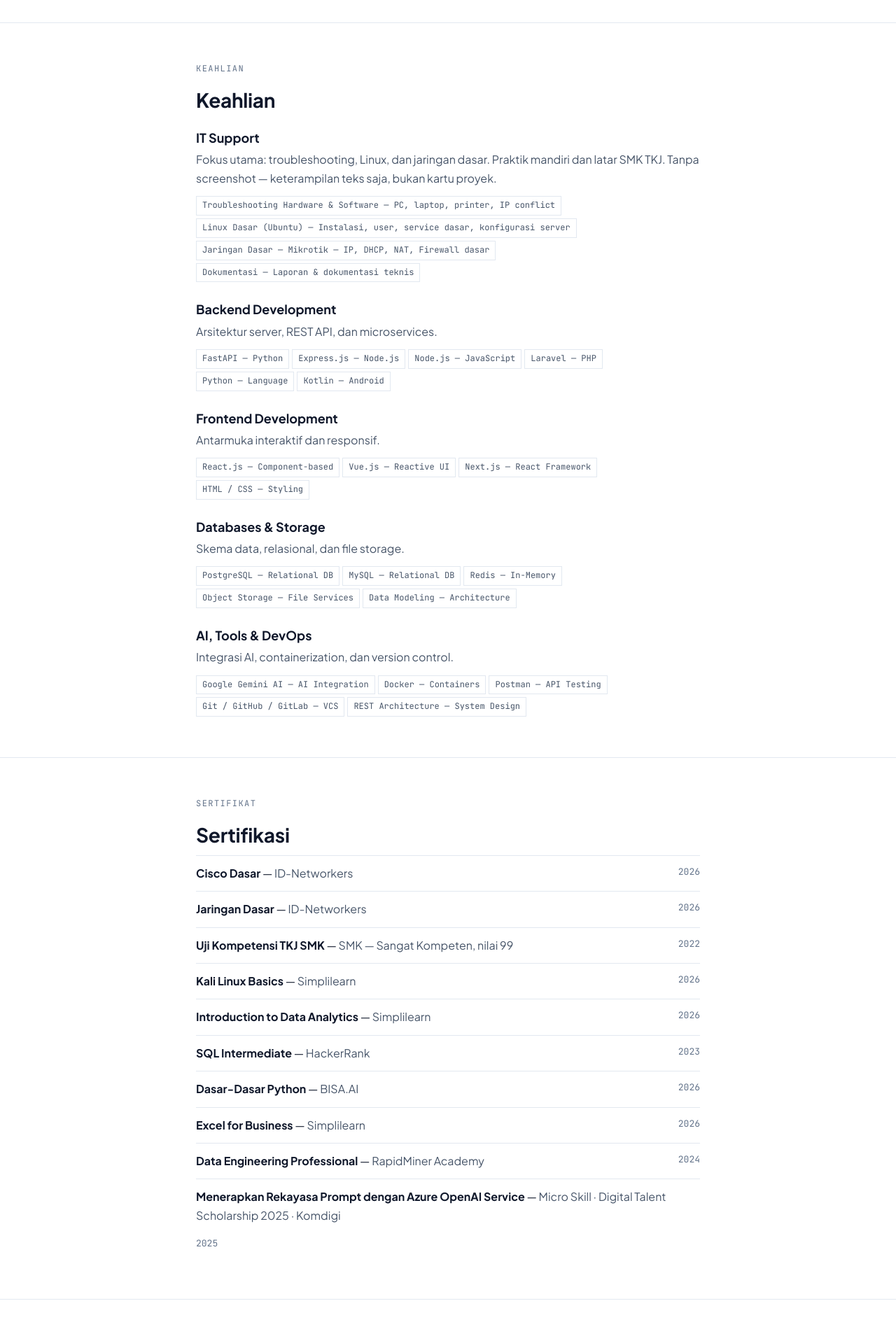
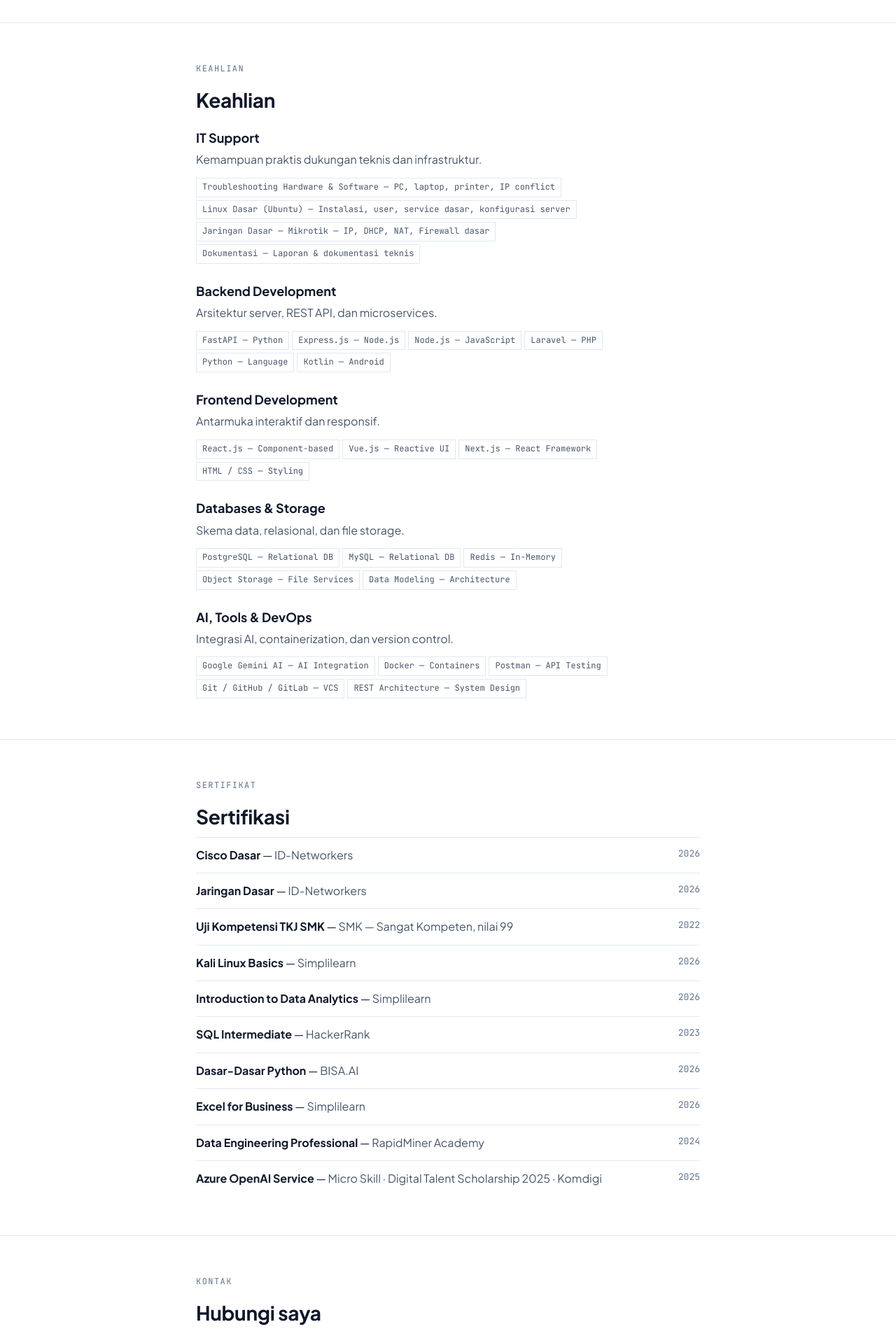
Before and after one commit to justajay224/web-portofolio, a React (Vite) app: page / in a window 1280 px wide. Shown: the part 4402-6311 px from the top of the page at 70% size. Built offline with nearby package versions, Linux system fonts and the light colour scheme.

Commit message:
fix: review round 3 - Cisco image, grid scope, CleanVid size, IT Support desc, Azure title

```diff
--- a/src/components/ProjectModal.jsx
+++ b/src/components/ProjectModal.jsx
@@ -16,8 +16,14 @@
         {project.architecture && (<><h3 style={{ marginTop: 20 }}>Arsitektur</h3><p>{project.architecture}</p></>)}
         {project.features && (<><h3 style={{ marginTop: 20 }}>Fitur</h3><ul style={{ paddingLeft: 20, color: '#475569' }}>{project.features.map((f, i) => (<li key={i} style={{ marginBottom: 6 }}>{f}</li>))}</ul></>)}
         <div style={{ marginTop: 16 }}>{project.techStack.map((t) => (<span key={t} className="tag">{t}</span>))}</div>
-        {project.images && project.images.length > 0 && (<div className="project-images">{project.images.map((src) => (<img key={src} src={src} alt={project.title} />))}</div>)}
-        {project.id === 'packet-tracer-office' && (<p style={{ marginTop: 12, fontSize: 14 }}>Screenshot topologi Cisco Packet Tracer akan ditambahkan nanti.</p>)}
+        {project.images && project.images.length > 0 && ((project.id === 'cleanvid' || project.id === 'wheelchair-app') ? (
+          <div className={"project-images" + (project.id === 'cleanvid' ? ' project-images-sm' : '')}>
+            {project.images.map((src) => (<img key={src} src={src} alt={project.title} />))}
+          </div>
+        ) : (
+          <div>{project.images.map((src) => (<img key={src} src={src} alt={project.title} />))}</div>
+        ))}
+
         {project.githubUrl && (<p style={{ marginTop: 16 }}><a href={project.githubUrl} target="_blank" rel="noreferrer" style={{ fontWeight: 600 }}>Lihat di GitHub →</a></p>)}
       </div>
     </div>
--- a/src/data/portfolioData.js
+++ b/src/data/portfolioData.js
@@ -233,8 +233,7 @@
     techStack: ["Cisco Packet Tracer", "DHCP", "ACL", "WRT300N", "Jaringan Dasar"],
     githubUrl: null,
     liveDemoUrl: null,
-    // NOTE: Cisco / Packet Tracer screenshot will be added later. No image file in repo yet — do not invent an image path.
-    images: []
+    images: ["/images/packet-tracer-topologi.png"]
   },
   {
     id: "mikrotik-network",
@@ -289,7 +288,7 @@
 export const skillCategories = [
   {
     category: "IT Support",
-    description: "Fokus utama: troubleshooting, Linux, dan jaringan dasar. Praktik mandiri dan latar SMK TKJ. Tanpa screenshot — keterampilan teks saja, bukan kartu proyek.",
+    description: "Kemampuan praktis dukungan teknis dan infrastruktur.",
     skills: [
       { name: "Troubleshooting Hardware & Software", tag: "PC, laptop, printer, IP conflict" },
       { name: "Linux Dasar (Ubuntu)", tag: "Instalasi, user, service dasar, konfigurasi server" },
@@ -353,5 +352,5 @@
   { name: "Dasar-Dasar Python", issuer: "BISA.AI", year: "2026" },
   { name: "Excel for Business", issuer: "Simplilearn", year: "2026" },
   { name: "Data Engineering Professional", issuer: "RapidMiner Academy", year: "2024" },
-  { name: "Menerapkan Rekayasa Prompt dengan Azure OpenAI Service", issuer: "Micro Skill · Digital Talent Scholarship 2025 · Komdigi", year: "2025" }
+  { name: "Azure OpenAI Service", issuer: "Micro Skill · Digital Talent Scholarship 2025 · Komdigi", year: "2025" }
 ];
--- a/src/index.css
+++ b/src/index.css
@@ -40,6 +40,7 @@
 .modal img { max-width: 100%; display: block; margin: 12px 0; border: 1px solid var(--border); }
 @media (max-width: 640px) { h1 { font-size: 36px; } .section { padding: 40px 0; } }
 
-.project-images { display: grid; grid-template-columns: repeat(2, 1fr); gap: 12px; margin-top: 16px; }
+.project-images { display: grid; grid-template-columns: repeat(2, 1fr); gap: 12px; margin-top: 16px; align-items: start; }
 .project-images img { margin: 0; width: 100%; }
+.project-images-sm img { max-width: 320px; margin-left: auto; margin-right: auto; }
 @media (max-width: 640px) { .project-images { grid-template-columns: 1fr; } }
```
